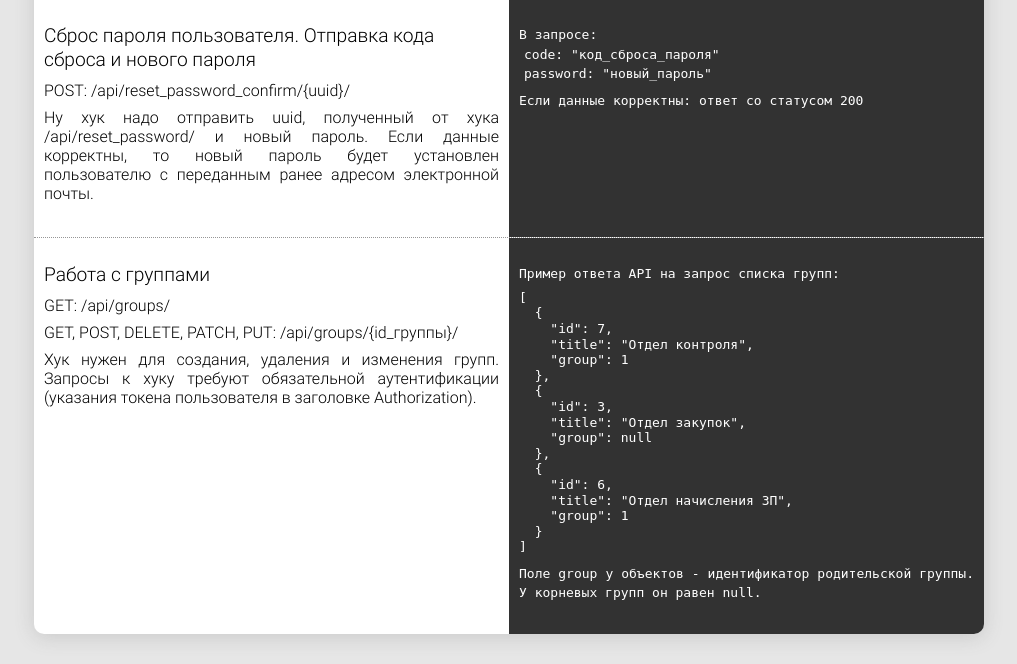
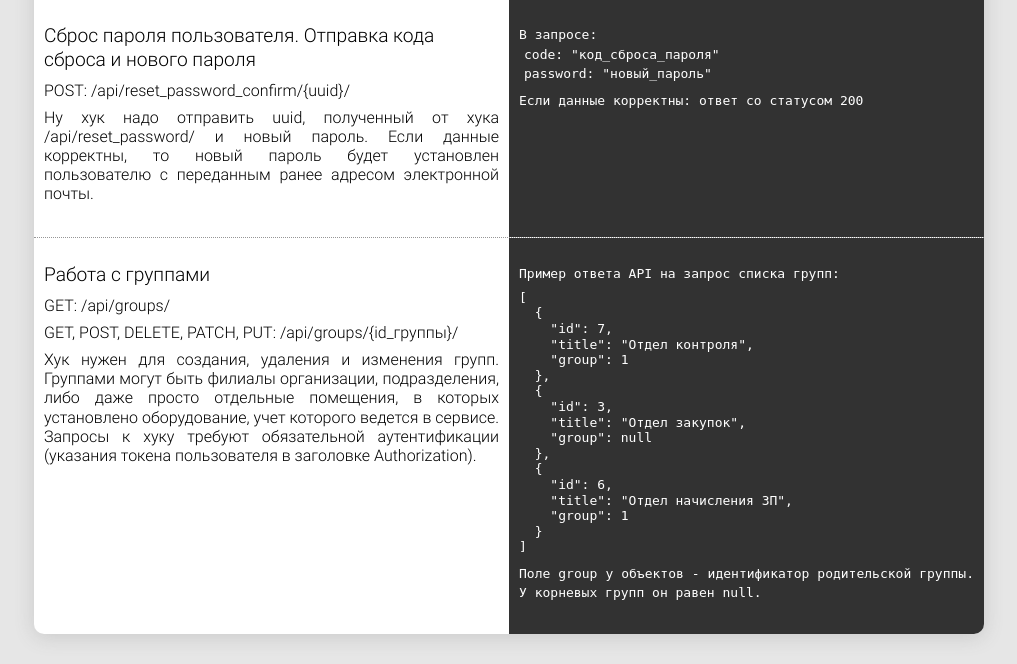
Before and after one commit to SergeyLebidko/LiteInventory, a Django app: page /api_description/ in a window 1280 px wide. Shown: the part 1563-2227 px from the top of the page, without its empty margins (131-1148 px from the left). Run offline with Django 3.2, Linux system fonts and the light colour scheme; some libraries are stand-ins or nearby versions.

Commit message:
Правка текста в api_description.html

```diff
--- a/templates/main/api_description.html
+++ b/templates/main/api_description.html
@@ -283,8 +283,10 @@
                     GET, POST, DELETE, PATCH, PUT: /api/groups/{id_группы}/
                 </p>
                 <p>
-                    Хук нужен для создания, удаления и изменения групп. Запросы к хуку требуют обязательной
-                    аутентификации (указания токена пользователя в заголовке Authorization).
+                    Хук нужен для создания, удаления и изменения групп.
+                    Группами могут быть филиалы организации, подразделения, либо даже просто отдельные помещения, в
+                    которых установлено оборудование, учет которого ведется в сервисе. Запросы к хуку требуют
+                    обязательной аутентификации (указания токена пользователя в заголовке Authorization).
                 </p>
             </div>
             <div class="code_block">
```
